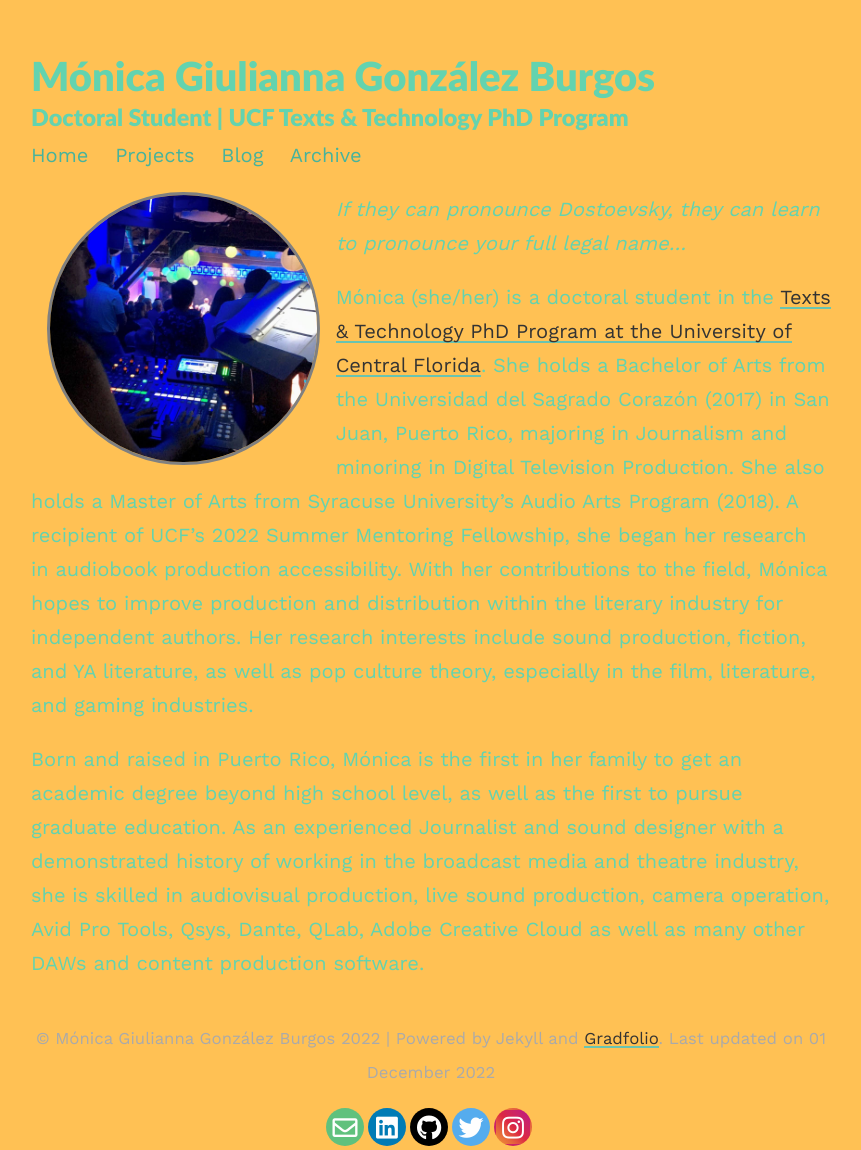
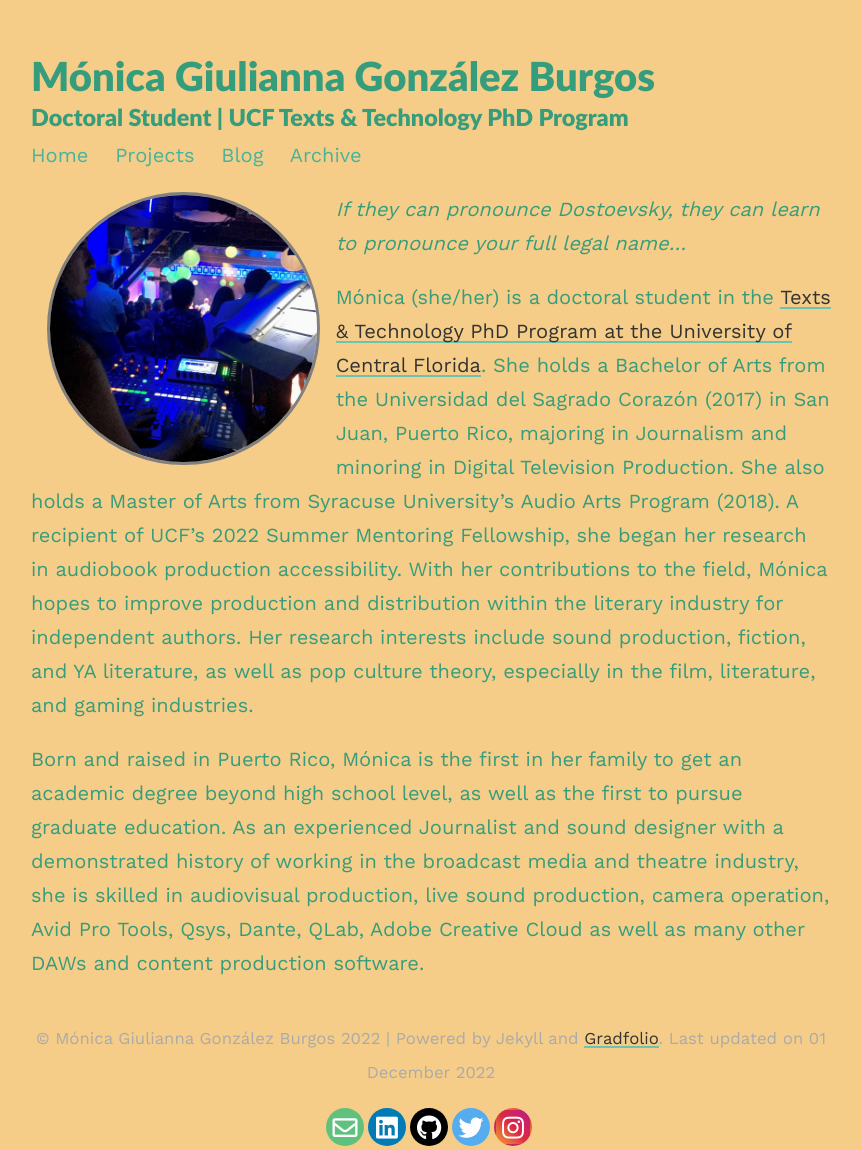
Before and after one commit to mgonzalezburgos/MGBurgos, a Jekyll site: the page built from index.md, in a window 1280 px wide. Shown: the whole page, without its empty margins (209-1070 px from the left). Built offline with Jekyll 4.4.1, drawn with Linux system fonts in a browser that asks for light colours; nearby versions of some CDN libraries.

Commit message:
Update style.scss

```diff
--- a/assets/css/_sass/style.scss
+++ b/assets/css/_sass/style.scss
@@ -8,8 +8,8 @@ body {
   margin: 0 auto;
   line-height: $base-line-height;
   font-size: $base-font-size;
-  color:#63d3af;
-  background-color:#FFC154;
+  color:#369d7c;
+  background-color:#f5cd88;
   padding: 2em 1em;
   text-rendering: optimizeLegibility;
   height: 100%;
```
